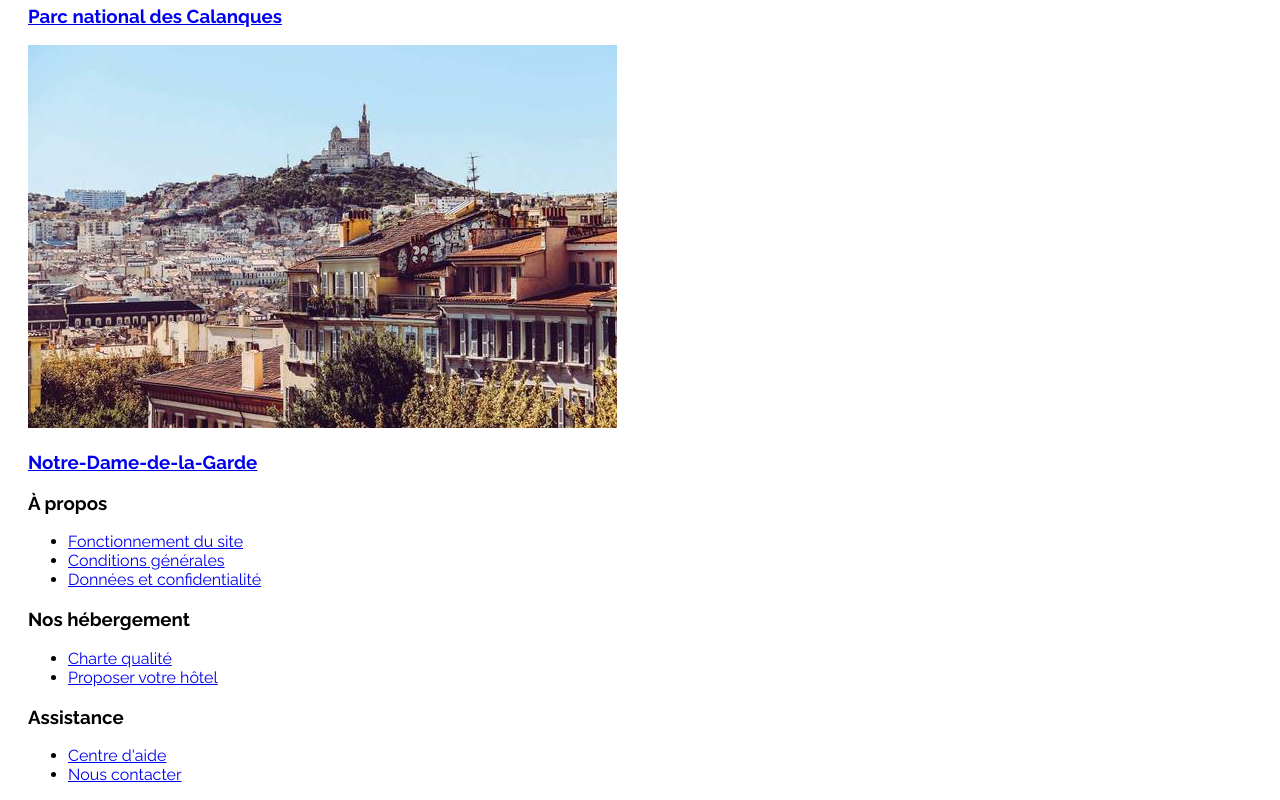
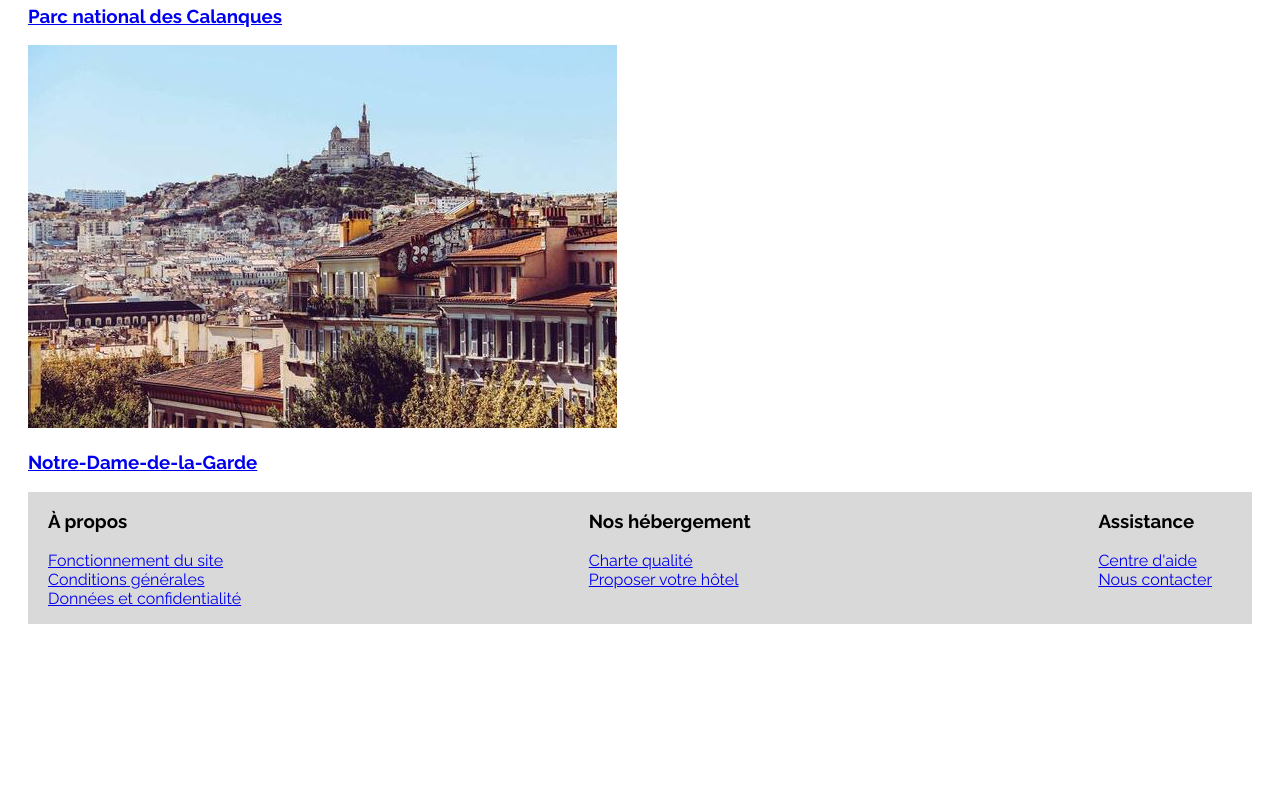
Before and after one commit to sauvageb/booki, a plain HTML site: page index.html in a window 1280 px wide. Shown: the part 4775-5575 px from the top of the page. After the commit the page ends 5407 px from the top, so only its background shows below. Drawn offline with Linux system fonts and the light colour scheme.

Commit message:
update footer

```diff
--- a/css/style.css
+++ b/css/style.css
@@ -134,3 +134,18 @@ article {
 .hebergements-cards a {
     border-radius: 2px solid var(--bg-dark);
 }
+
+footer {
+    background-color: var(--bg-dark);
+    display: flex;
+    flex-direction: row;
+    justify-content: space-between;
+    padding-left: 20px;
+    padding-right: 40px;
+}
+
+footer ul {
+    list-style-type: none;
+    margin-left: 0;
+    padding-left: 0;
+}
```
